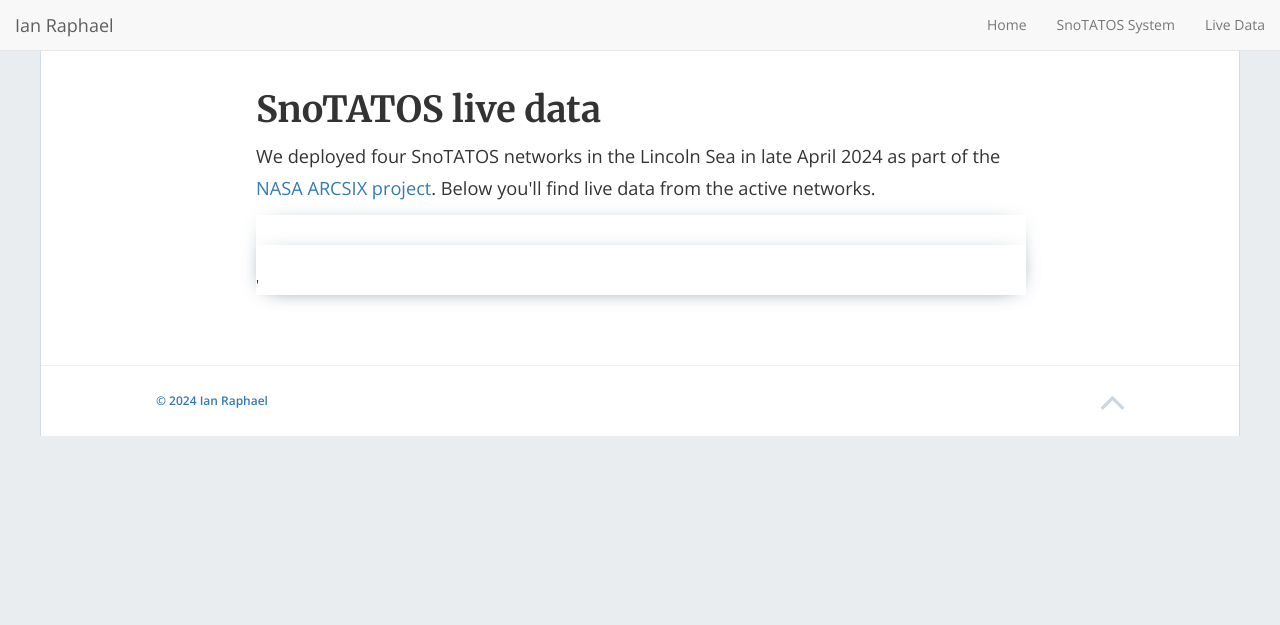
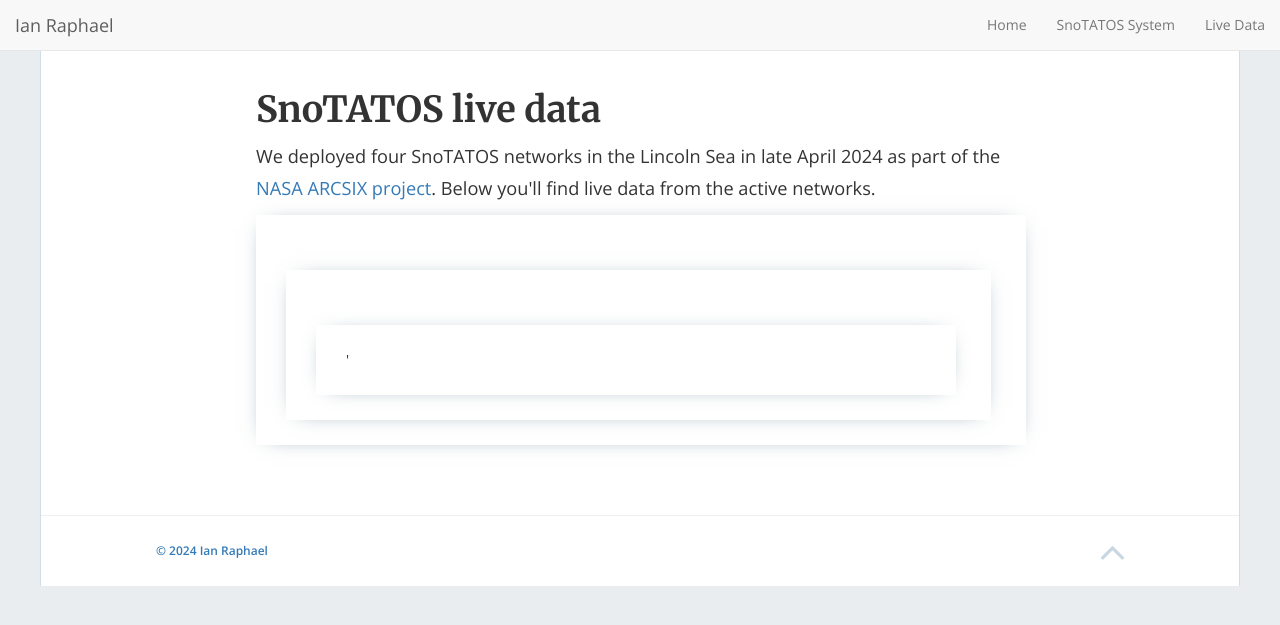
Before and after one commit to ianraphael/ianraphael.github.io, a Jekyll site: the page built from SnoTATOSdata.html, in a window 1280 px wide. Shown: the top 625 px of the page. Built offline with Jekyll 4.4.1, drawn with Linux system fonts in a browser that asks for light colours; nearby versions of some CDN libraries; a script that is not in the unit is left out.

Commit message:
add padding

```diff
--- a/css/style.scss
+++ b/css/style.scss
@@ -449,7 +449,7 @@ pre {
     .box {
       box-shadow: 0px 1px 22px -12px #607D8B;
       background-color: #fff;
-      // padding: 25px 35px 25px 30px;
+      padding: 25px 35px 25px 30px;
     }
 
     .sparkboxes .box {
```
